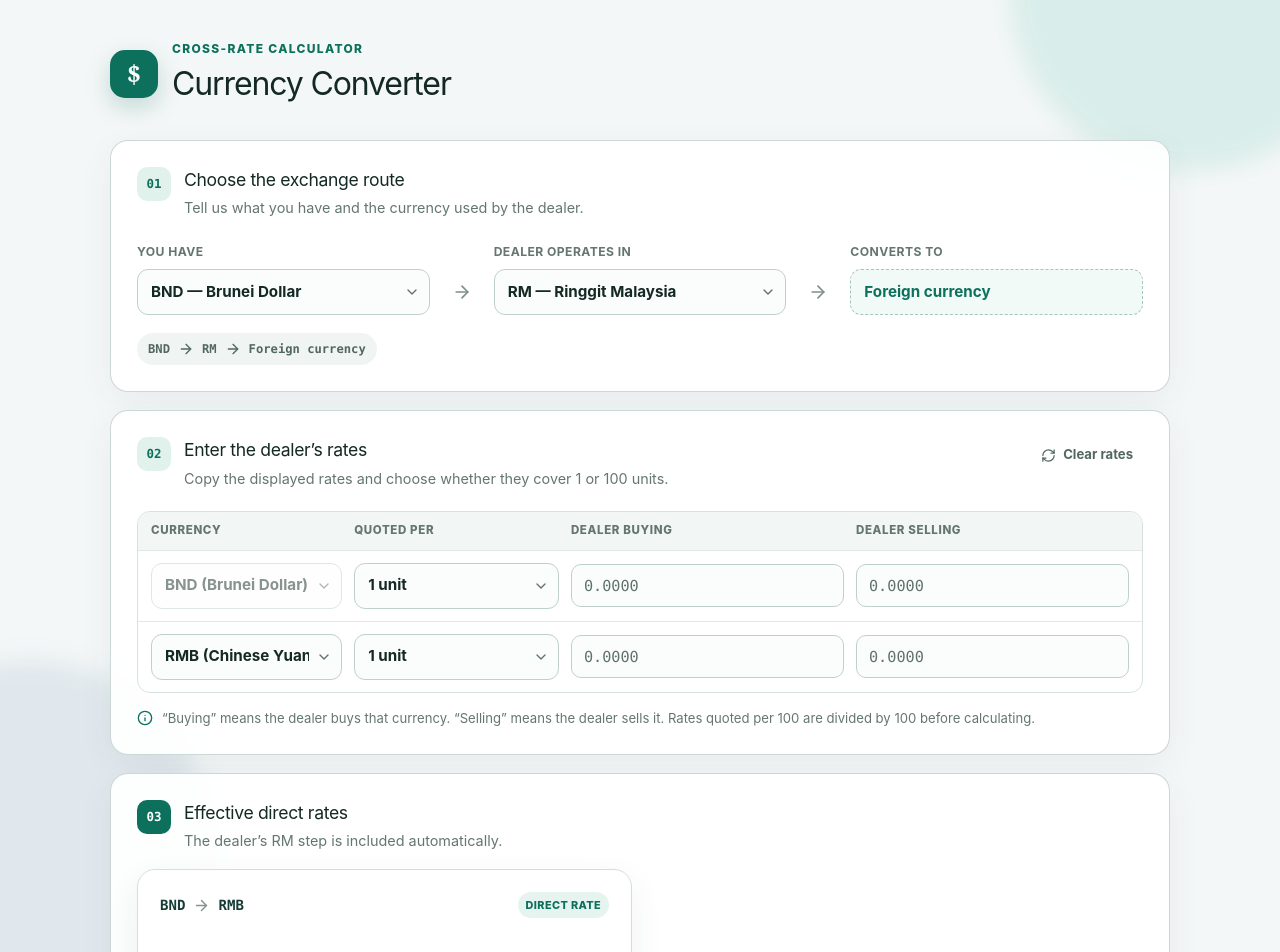
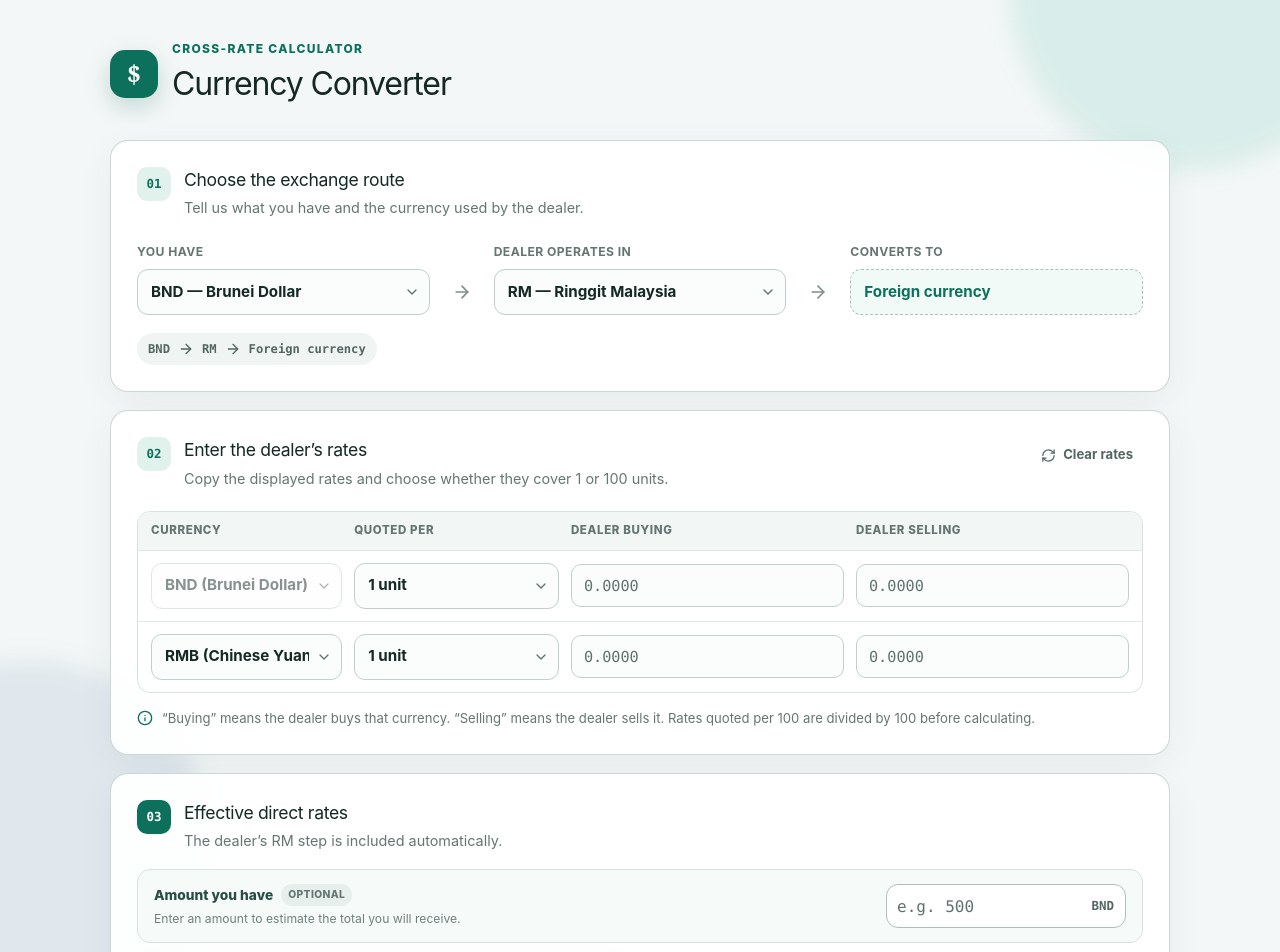
Before and after one commit to ck204/currency-converter, a React (Vite) app: page / in a window 1280 px wide. Shown: the top 952 px of the page. Built offline with nearby package versions, Linux system fonts and the light colour scheme.

Commit message:
Add optional amount and rate validation

```diff
--- a/src/Calculator.tsx
+++ b/src/Calculator.tsx
@@ -39,10 +39,18 @@ type RateUnit = 1 | 100;
 type Rate = { buying: string; selling: string };
 type RateBook = Record<CurrencyCode, Rate>;
 type RateUnitBook = Record<CurrencyCode, RateUnit>;
+type RateTouchBook = Partial<
+  Record<CurrencyCode, Partial<Record<keyof Rate, boolean>>>
+>;
+type RateValidation = {
+  level: 'error' | 'warning';
+  message: string;
+};
 type StoredCalculatorState = {
   sourceCurrency: RouteCurrency;
   dealerCurrency: RouteCurrency;
   targetCurrency: CurrencyCode;
+  amount: string;
   rates: RateBook;
   rateUnits: RateUnitBook;
 };
@@ -110,6 +118,42 @@ const formatRate = (value: number) =>
     maximumFractionDigits: 6,
   }).format(value);
 
+const formatAmount = (value: number) =>
+  new Intl.NumberFormat('en', {
+    minimumFractionDigits: 0,
+    maximumFractionDigits: 2,
+  }).format(value);
+
+const validateRate = (rate: Rate): RateValidation | null => {
+  if (rate.buying === '' && rate.selling === '') return null;
+
+  const buying = toPositiveNumber(rate.buying);
+  const selling = toPositiveNumber(rate.selling);
+  if (buying === null || selling === null) {
+    return {
+      level: 'error',
+      message: 'Enter positive numbers for both buying and selling.',
+    };
+  }
+
+  if (buying > selling) {
+    return {
+      level: 'error',
+      message: 'Buying is higher than selling. Check if the rates are swapped.',
+    };
+  }
+
+  const spread = ((selling - buying) / ((selling + buying) / 2)) * 100;
+  if (spread > 15) {
+    return {
+      level: 'warning',
+      message: `Wide spread (${spread.toFixed(1)}%). Check the values and quoted unit.`,
+    };
+  }
+
+  return null;
+};
+
 const otherRouteCurrency = (currency: RouteCurrency): RouteCurrency =>
   currency === 'BND' ? 'RM' : 'BND';
 
@@ -131,6 +175,7 @@ const readStoredState = (): StoredCalculatorState => {
     sourceCurrency: 'BND',
     dealerCurrency: 'RM',
     targetCurrency: 'RMB',
+    amount: '',
     rates: structuredClone(DEFAULT_RATES),
     rateUnits: structuredClone(DEFAULT_RATE_UNITS),
   };
@@ -155,6 +200,9 @@ const readStoredState = (): StoredCalculatorState => {
     const targetCurrency = isForeignCurrency(storedState.targetCurrency)
       ? storedState.targetCurrency
       : fallback.targetCurrency;
+    const amount = isRateInputValue(storedState.amount)
+      ? storedState.amount
+      : fallback.amount;
 
     const rates = structuredClone(DEFAULT_RATES);
     if (isRecord(storedState.rates)) {
@@ -184,6 +232,7 @@ const readStoredState = (): StoredCalculatorState => {
       sourceCurrency,
       dealerCurrency,
       targetCurrency,
+      amount,
       rates,
       rateUnits,
     };
@@ -263,21 +312,56 @@ export default function Home() {
     initialState.sourceCurrency,
     initialState.targetCurrency,
   ]);
+  const [amount, setAmount] = useState(initialState.amount);
   const [rates, setRates] = useState<RateBook>(initialState.rates);
   const [rateUnits, setRateUnits] = useState<RateUnitBook>(
     initialState.rateUnits,
   );
+  const [rateTouches, setRateTouches] = useState<RateTouchBook>(() => {
+    const touches: RateTouchBook = {};
+    for (const { code } of CURRENCIES) {
+      if (
+        initialState.rates[code].buying !== '' ||
+        initialState.rates[code].selling !== ''
+      ) {
+        touches[code] = { buying: true, selling: true };
+      }
+    }
+    return touches;
+  });
   const rateInputRefs = useRef<Array<HTMLInputElement | null>>([]);
 
   const dealerCurrencies = CURRENCIES.filter(
     ({ code }) => code === 'BND' || code === 'RM',
   );
 
+  const rateValidations = useMemo(() => {
+    const validations = {} as Record<CurrencyCode, RateValidation | null>;
+    for (const { code } of CURRENCIES) {
+      validations[code] = validateRate(rates[code]);
+    }
+    return validations;
+  }, [rates]);
+
+  const hasBlockingRateError = rowCurrencies.some(
+    (currency) => rateValidations[currency]?.level === 'error',
+  );
+  const hasVisibleBlockingRateError = rowCurrencies.some(
+    (currency) =>
+      rateTouches[currency]?.buying &&
+      rateTouches[currency]?.selling &&
+      rateValidations[currency]?.level === 'error',
+  );
+  const amountValue = toPositiveNumber(amount);
+  const hasAmountError = amount !== '' && amountValue === null;
+
   const results = useMemo(
     () => [
       {
         currency: rowCurrencies[1],
-        quote: getQuote(
+        quote: hasBlockingRateError
+          ? null
+          : getQuote(
               sourceCurrency,
               dealerCurrency,
               rowCurrencies[1],
@@ -286,7 +370,14 @@ export default function Home() {
             ),
       },
     ],
-    [dealerCurrency, rateUnits, rates, rowCurrencies, sourceCurrency],
+    [
+      dealerCurrency,
+      hasBlockingRateError,
+      rateUnits,
+      rates,
+      rowCurrencies,
+      sourceCurrency,
+    ],
   );
 
   const googleSearchUrl = `https://www.google.com/search?q=${encodeURIComponent(
@@ -337,7 +428,22 @@ export default function Home() {
     }));
   };
 
-  const clearRates = () => setRates(structuredClone(DEFAULT_RATES));
+  const markRateTouched = (currency: CurrencyCode, side: keyof Rate) => {
+    setRateTouches((current) => ({
+      ...current,
+      [currency]: { ...current[currency], [side]: true },
+    }));
+  };
+
+  const clearRates = () => {
+    setRates(structuredClone(DEFAULT_RATES));
+    setRateTouches({});
+  };
+
+  const getVisibleRateValidation = (currency: CurrencyCode) =>
+    rateTouches[currency]?.buying && rateTouches[currency]?.selling
+      ? rateValidations[currency]
+      : null;
 
   const handleRateKeyDown = (
     event: KeyboardEvent<HTMLInputElement>,
@@ -360,6 +466,7 @@ export default function Home() {
       sourceCurrency,
       dealerCurrency,
       targetCurrency: rowCurrencies[1],
+      amount,
       rates,
       rateUnits,
     };
@@ -369,7 +476,7 @@ export default function Home() {
     } catch {
       // The calculator still works when browser storage is unavailable.
     }
-  }, [dealerCurrency, rateUnits, rates, rowCurrencies, sourceCurrency]);
+  }, [amount, dealerCurrency, rateUnits, rates, rowCurrencies, sourceCurrency]);
 
   useEffect(() => {
     const context = (
@@ -453,6 +560,7 @@ export default function Home() {
             const nextRates: RateBook = structuredClone(DEFAULT_RATES);
             const nextRateUnits: RateUnitBook =
               structuredClone(DEFAULT_RATE_UNITS);
+            const nextRateTouches: RateTouchBook = {};
             let configuredTarget: CurrencyCode | undefined;
             for (const item of candidate.rates) {
               const rate = item as {
@@ -478,6 +586,10 @@ export default function Home() {
                 buying: String(rate.buying),
                 selling: String(rate.selling),
               };
+              nextRateTouches[rate.currency] = {
+                buying: true,
+                selling: true,
+              };
               if (
                 rate.currency !== candidate.sourceCurrency &&
                 rate.currency !== candidate.dealerCurrency &&
@@ -494,6 +606,7 @@ export default function Home() {
             setRowCurrencies(makeRateRows(configuredSource, configuredTarget));
             setRates(nextRates);
             setRateUnits(nextRateUnits);
+            setRateTouches(nextRateTouches);
             return {
               sourceCurrency: candidate.sourceCurrency,
               dealerCurrency: candidate.dealerCurrency,
@@ -678,9 +791,18 @@ export default function Home() {
                     placeholder="0.0000"
                     value={rates[currency].buying}
                     onFocus={(event) => event.currentTarget.select()}
+                    onBlur={() => markRateTouched(currency, 'buying')}
                     onKeyDown={(event) => handleRateKeyDown(event, index * 2)}
                     onChange={(event) =>
                       changeRate(currency, 'buying', event.target.value)
+                    }
+                    aria-invalid={
+                      getVisibleRateValidation(currency)?.level === 'error'
+                    }
+                    aria-describedby={
+                      getVisibleRateValidation(currency)
+                        ? `rate-validation-${index}`
+                        : undefined
                     }
                     aria-label={`${currency} buying rate in ${dealerCurrency}`}
                   />
@@ -703,15 +825,38 @@ export default function Home() {
                     placeholder="0.0000"
                     value={rates[currency].selling}
                     onFocus={(event) => event.currentTarget.select()}
+                    onBlur={() => markRateTouched(currency, 'selling')}
                     onKeyDown={(event) =>
                       handleRateKeyDown(event, index * 2 + 1)
                     }
                     onChange={(event) =>
                       changeRate(currency, 'selling', event.target.value)
                     }
+                    aria-invalid={
+                      getVisibleRateValidation(currency)?.level === 'error'
+                    }
+                    aria-describedby={
+                      getVisibleRateValidation(currency)
+                        ? `rate-validation-${index}`
+                        : undefined
+                    }
                     aria-label={`${currency} selling rate in ${dealerCurrency}`}
                   />
                 </div>
+
+                {getVisibleRateValidation(currency) && (
+                  <p
+                    className={`rate-validation rate-validation-${getVisibleRateValidation(currency)?.level}`}
+                    id={`rate-validation-${index}`}
+                    role={
+                      getVisibleRateValidation(currency)?.level === 'error'
+                        ? 'alert'
+                        : 'status'
+                    }
+                  >
+                    {getVisibleRateValidation(currency)?.message}
+                  </p>
+                )}
               </div>
             ))}
           </fieldset>
@@ -737,6 +882,43 @@ export default function Home() {
             </div>
           </div>
 
+          <div className="amount-converter">
+            <div className="amount-copy">
+              <label htmlFor="exchange-amount">
+                Amount you have <span>Optional</span>
+              </label>
+              <p id="exchange-amount-help">
+                Enter an amount to estimate the total you will receive.
+              </p>
+            </div>
+            <div className="amount-input-wrap">
+              <Input
+                id="exchange-amount"
+                type="number"
+                min="0"
+                step="any"
+                inputMode="decimal"
+                enterKeyHint="done"
+                placeholder="e.g. 500"
+                value={amount}
+                onFocus={(event) => event.currentTarget.select()}
+                onChange={(event) => setAmount(event.target.value)}
+                aria-invalid={hasAmountError}
+                aria-describedby={
+                  hasAmountError
+                    ? 'exchange-amount-error'
+                    : 'exchange-amount-help'
+                }
+              />
+              <span>{sourceCurrency}</span>
+            </div>
+            {hasAmountError && (
+              <p className="amount-error" id="exchange-amount-error">
+                Enter an amount greater than zero, or leave it blank.
+              </p>
+            )}
+          </div>
+
           <div className="result-grid">
             {results.map(({ currency, quote }) => (
               <article className="result-card" key={currency}>
@@ -747,7 +929,9 @@ export default function Home() {
                     <span>{currency}</span>
                   </div>
                   <span className="status-pill">
-                    {quote?.indirect ? 'Cross rate' : 'Direct rate'}
+                    {sourceCurrency === dealerCurrency
+                      ? 'Direct rate'
+                      : 'Cross rate'}
                   </span>
                 </div>
 
@@ -760,6 +944,17 @@ export default function Home() {
                       </strong>
                       <p>when you buy {currency} from the dealer</p>
                     </div>
+
+                    {amountValue !== null && (
+                      <div className="amount-total" aria-live="polite">
+                        <span>Estimated amount received</span>
+                        <strong>
+                          {formatAmount(amountValue)} {sourceCurrency}
+                          <small> ≈ </small>
+                          {formatRate(amountValue * quote.receives)} {currency}
+                        </strong>
+                      </div>
+                    )}
 
                     <dl className="quote-details">
                       <div>
@@ -781,10 +976,15 @@ export default function Home() {
                   </>
                 ) : (
                   <div className="empty-result">
-                    <strong>Waiting for rates</strong>
+                    <strong>
+                      {hasVisibleBlockingRateError
+                        ? 'Check the rates above'
+                        : 'Waiting for rates'}
+                    </strong>
                     <p>
-                      Enter buying and selling rates for {sourceCurrency} and{' '}
-                      {currency} above.
+                      {hasVisibleBlockingRateError
+                        ? 'Correct the highlighted buying and selling values.'
+                        : `Enter buying and selling rates for ${sourceCurrency} and ${currency} above.`}
                     </p>
                   </div>
                 )}
--- a/src/styles.css
+++ b/src/styles.css
@@ -334,6 +334,26 @@ h2 {
   font-size: 0.95rem;
 }
 
+.rate-validation {
+  grid-column: 1 / -1;
+  margin: -1px 0 0;
+  border-radius: 9px;
+  padding: 8px 10px;
+  font-size: 0.76rem;
+  font-weight: 650;
+  line-height: 1.45;
+}
+
+.rate-validation-error {
+  color: #9f2f28;
+  background: #fff0ee;
+}
+
+.rate-validation-warning {
+  color: #80550c;
+  background: #fff7df;
+}
+
 .mobile-rate-field > label {
   display: none;
 }
@@ -364,6 +384,75 @@ h2 {
 
 .results-heading {
   margin-bottom: 17px;
+}
+
+.amount-converter {
+  display: grid;
+  grid-template-columns: minmax(0, 1fr) minmax(180px, 240px);
+  align-items: center;
+  gap: 6px 18px;
+  margin-bottom: 16px;
+  border: 1px solid #d7e2df;
+  border-radius: 13px;
+  padding: 14px 16px;
+  background: #f6faf8;
+}
+
+.amount-copy label {
+  display: flex;
+  align-items: center;
+  gap: 8px;
+  color: #294d45;
+  font-size: 0.86rem;
+  font-weight: 800;
+}
+
+.amount-copy label span {
+  border-radius: 99px;
+  padding: 3px 7px;
+  color: #657672;
+  background: #e7efed;
+  font-size: 0.64rem;
+  letter-spacing: 0.04em;
+  text-transform: uppercase;
+}
+
+.amount-copy p {
+  margin: 4px 0 0;
+  color: #70807c;
+  font-size: 0.76rem;
+}
+
+.amount-input-wrap {
+  position: relative;
+}
+
+.amount-input-wrap [data-slot='input'] {
+  height: 44px;
+  border-color: #aebfba;
+  padding-right: 54px;
+  background: #fff;
+  font-family: var(--font-mono);
+}
+
+.amount-input-wrap > span {
+  position: absolute;
+  top: 50%;
+  right: 12px;
+  color: #526762;
+  font-family: var(--font-mono);
+  font-size: 0.78rem;
+  font-weight: 800;
+  transform: translateY(-50%);
+  pointer-events: none;
+}
+
+.amount-error {
+  grid-column: 1 / -1;
+  margin: 2px 0 0;
+  color: #9f2f28;
+  font-size: 0.76rem;
+  font-weight: 650;
 }
 
 .step-number-accent {
@@ -447,6 +536,33 @@ h2 {
 
 .headline-rate p {
   margin-bottom: 0;
+}
+
+.amount-total {
+  display: flex;
+  flex-direction: column;
+  gap: 3px;
+  margin: -5px 0 18px;
+  border: 1px solid #cae3dc;
+  border-radius: 11px;
+  padding: 11px 12px;
+  background: #eef8f5;
+}
+
+.amount-total > span {
+  color: #657672;
+  font-size: 0.7rem;
+}
+
+.amount-total strong {
+  color: #0d705d;
+  font-family: var(--font-mono);
+  font-size: 0.88rem;
+}
+
+.amount-total small {
+  color: #71827e;
+  font-size: 0.82rem;
 }
 
 .quote-details {
@@ -638,6 +754,15 @@ footer {
     grid-template-columns: 1fr;
   }
 
+  .amount-converter {
+    grid-template-columns: 1fr;
+    gap: 11px;
+  }
+
+  .amount-error {
+    margin-top: -3px;
+  }
+
   .google-rate-check {
     align-items: stretch;
     flex-direction: column;
```
Lines whose indentation alone changed are shown as unchanged.
